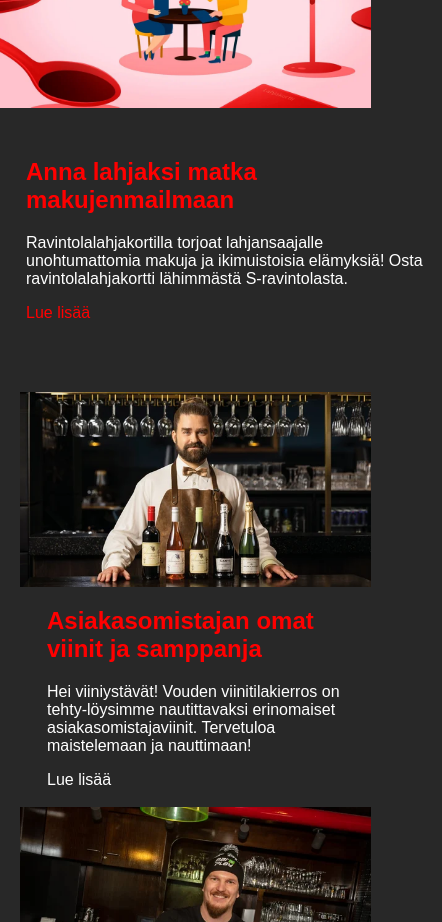
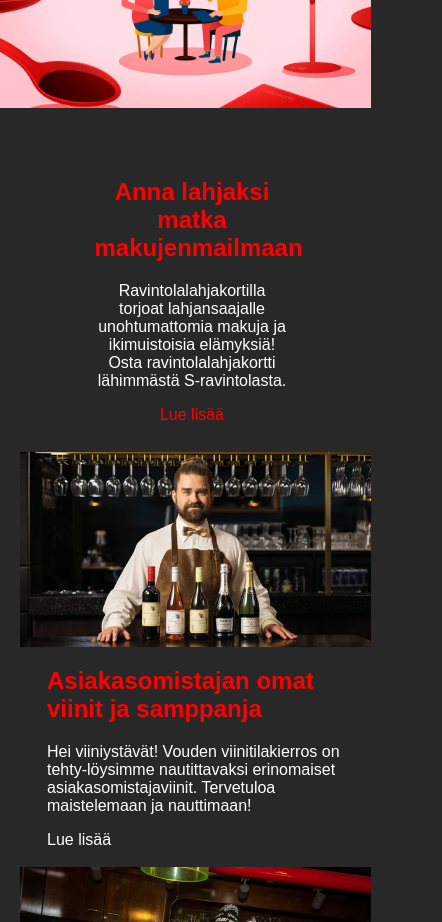
Before and after one commit to MarkusAP98/barplay02, a React (Create React App) app: page / in a window 390 px wide. Shown: the part 1980-2902 px from the top of the page, 442 px wide, since content can reach past the window. Built offline with nearby package versions, Linux system fonts and the light colour scheme.

Commit message:
centered dining text

```diff
--- a/src/components/Add/Add.css
+++ b/src/components/Add/Add.css
@@ -107,10 +107,15 @@
 }
 @media screen and (max-width: 915px) {
   .add__dining-text {
-    left: 0%;
-    margin: 10px;
+    width: 50%;
+    left: 15%;
+    margin: 50px 20px;
+    margin-top: 30px;
+    text-align: center;
   }
   .add__section-1 {
     margin: 0px;
   }
+
+
 }
```
